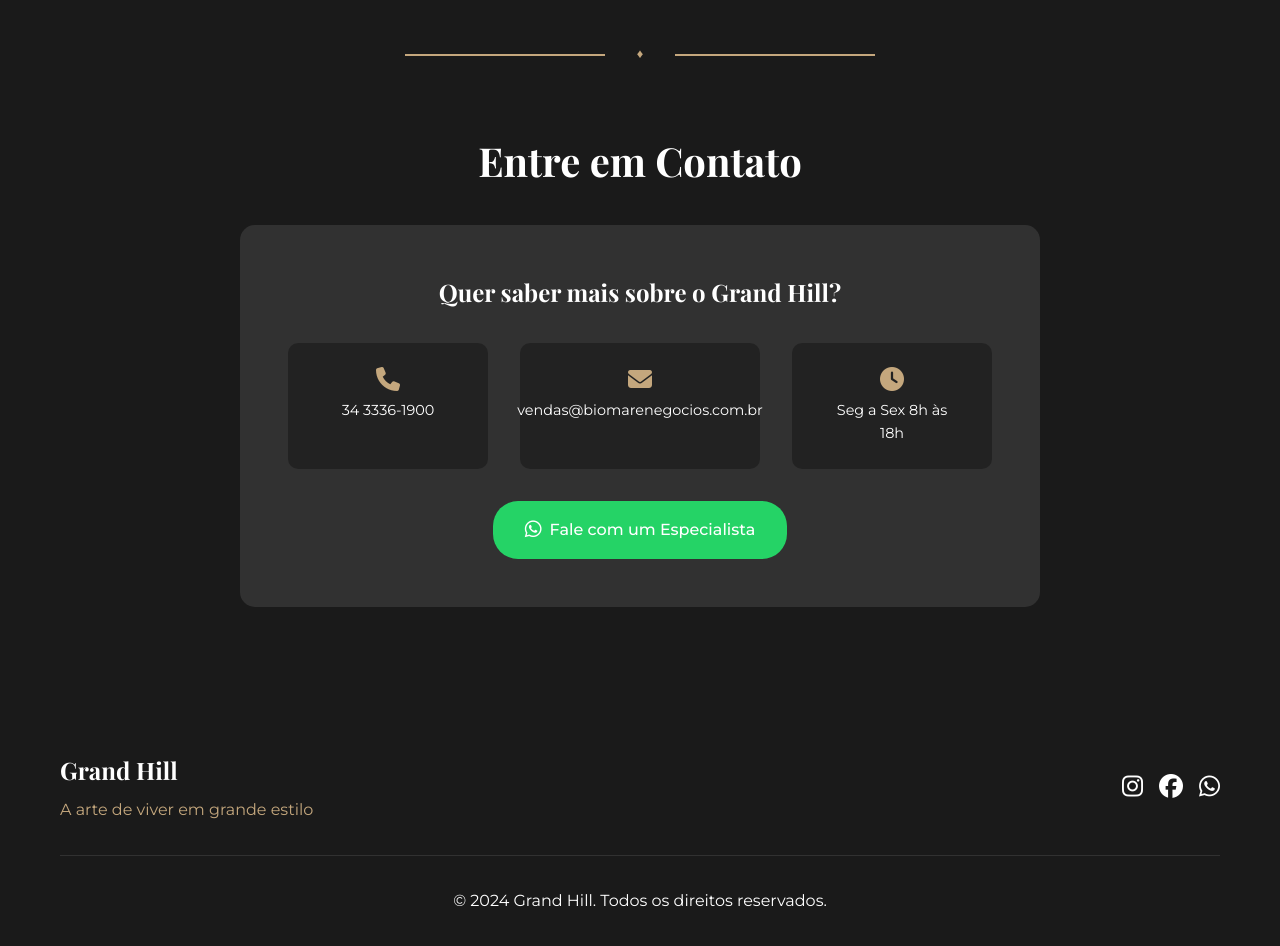
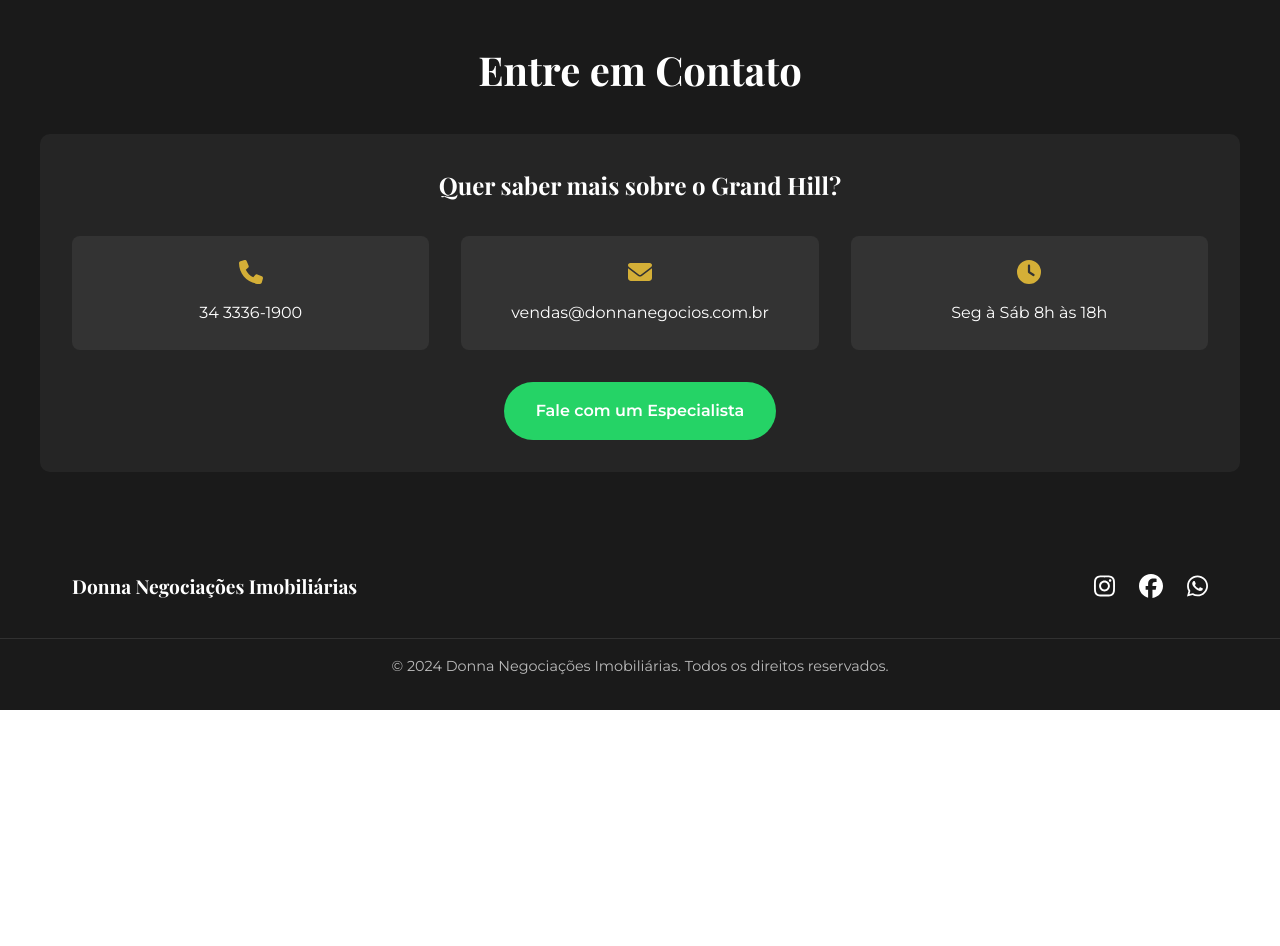
Before and after one commit to vitinpicademel/landing-grand-hill-next, a Next.js app: page / in a window 1280 px wide. Shown: the part 6804-7750 px from the top of the page. After the commit the page ends 7514 px from the top, so only its background shows below. Built offline with nearby package versions, Linux system fonts and the light colour scheme; a web font is replaced by a local one.

Commit message:
Fix: Atualizando layout do Contato e Footer

```diff
--- a/package.json
+++ b/package.json
@@ -9,6 +9,10 @@
     "lint": "next lint"
   },
   "dependencies": {
+    "@fortawesome/fontawesome-svg-core": "^6.7.2",
+    "@fortawesome/free-brands-svg-icons": "^6.7.2",
+    "@fortawesome/free-solid-svg-icons": "^6.7.2",
+    "@fortawesome/react-fontawesome": "^0.2.2",
     "framer-motion": "^12.6.3",
     "next": "14.1.0",
     "react": "^18.2.0",
--- a/src/app/globals.css
+++ b/src/app/globals.css
@@ -739,147 +739,160 @@ h1, h2, h3 {
 
 /* Contato Section */
 .contato-section {
-  padding: 6rem 0;
-  background-color: var(--primary-color);
-  position: relative;
+  padding: 4rem 0;
+  background-color: #1a1a1a;
+  color: #ffffff;
+  text-align: center;
 }
 
 .contato-section h2 {
-  text-align: center;
   font-size: 2.5rem;
-  color: var(--light-color);
   margin-bottom: 2rem;
+  color: #ffffff;
 }
 
-.contato-content {
-  max-width: 800px;
+.contato-container {
+  max-width: 1200px;
   margin: 0 auto;
-  text-align: center;
-  background: rgba(255, 255, 255, 0.1);
-  padding: 3rem;
-  border-radius: 15px;
+  padding: 2rem;
+  background-color: rgba(40, 40, 40, 0.8);
+  border-radius: 10px;
 }
 
-.contato-content h3 {
-  color: var(--light-color);
+.contato-container h3 {
   font-size: 1.5rem;
   margin-bottom: 2rem;
+  color: #ffffff;
 }
 
 .contato-cards {
-  display: flex;
-  justify-content: center;
+  display: grid;
+  grid-template-columns: repeat(3, 1fr);
   gap: 2rem;
   margin-bottom: 2rem;
 }
 
 .contato-card {
-  background: rgba(0, 0, 0, 0.3);
-  padding: 1.5rem 2rem;
-  border-radius: 10px;
-  color: var(--light-color);
+  background-color: #333333;
+  padding: 1.5rem;
+  border-radius: 8px;
   display: flex;
   flex-direction: column;
   align-items: center;
-  gap: 0.5rem;
-  min-width: 200px;
+  gap: 1rem;
+  transition: transform 0.3s ease;
 }
 
-.contato-card i {
+.contato-card:hover {
+  transform: translateY(-5px);
+}
+
+.contato-card .icon {
   font-size: 1.5rem;
-  color: var(--secondary-color);
+  color: #d4af37;
 }
 
 .contato-card p {
+  font-size: 1rem;
+  color: #ffffff;
   margin: 0;
-  font-size: 0.9rem;
+  word-break: break-word;
 }
 
 .whatsapp-button {
-  display: inline-flex;
-  align-items: center;
-  gap: 0.5rem;
+  display: inline-block;
   background-color: #25D366;
-  color: var(--light-color);
+  color: white;
+  padding: 1rem 2rem;
+  border-radius: 30px;
   text-decoration: none;
-  padding: 1rem 2rem;
-  border-radius: 25px;
-  font-weight: 500;
-  transition: all 0.3s ease;
+  font-weight: 600;
+  transition: background-color 0.3s ease;
 }
 
 .whatsapp-button:hover {
-  background-color: #20bd5a;
-  transform: translateY(-2px);
-}
-
-.whatsapp-button i {
-  font-size: 1.2rem;
-}
-
-@media (max-width: 768px) {
-  .localizacao-content {
-    flex-direction: column;
-    align-items: center;
-  }
-
-  .endereco-card {
-    width: 100%;
-  }
-
-  .contato-cards {
-    flex-direction: column;
-    align-items: center;
-  }
-
-  .contato-card {
-    width: 100%;
-    max-width: 300px;
-  }
-
-  .contato-content {
-    padding: 2rem 1rem;
-  }
+  background-color: #128C7E;
 }
 
 /* Footer */
 .footer {
-  background-color: var(--primary-color);
-  color: var(--light-color);
-  padding: 3rem 0;
+  background-color: #1a1a1a;
+  color: #ffffff;
+  padding: 2rem 0;
 }
 
 .footer-content {
+  max-width: 1200px;
+  margin: 0 auto;
+  padding: 0 2rem;
   display: flex;
   justify-content: space-between;
   align-items: center;
-  margin-bottom: 2rem;
 }
 
-.footer-info h3 {
-  font-size: 1.5rem;
-  margin-bottom: 0.5rem;
+.footer-brand h3 {
+  font-size: 1.2rem;
+  margin: 0;
+  color: #ffffff;
 }
 
-.footer-info p {
-  color: var(--secondary-color);
+.social-links {
+  display: flex;
+  gap: 1.5rem;
 }
 
-.footer-social a {
-  color: var(--light-color);
+.social-links a {
+  color: #ffffff;
   font-size: 1.5rem;
-  margin-left: 1rem;
   transition: color 0.3s ease;
 }
 
-.footer-social a:hover {
-  color: var(--secondary-color);
+.social-links a:hover {
+  color: #d4af37;
 }
 
 .footer-bottom {
   text-align: center;
-  padding-top: 2rem;
+  margin-top: 2rem;
+  padding-top: 1rem;
   border-top: 1px solid rgba(255, 255, 255, 0.1);
+}
+
+.footer-bottom p {
+  margin: 0;
+  font-size: 0.9rem;
+  color: rgba(255, 255, 255, 0.7);
+}
+
+.separator {
+  display: flex;
+  align-items: center;
+  justify-content: center;
+  margin-bottom: 2rem;
+}
+
+.line {
+  height: 1px;
+  width: 100px;
+  background-color: #d4af37;
+  margin: 0 1rem;
+}
+
+.diamond {
+  color: #d4af37;
+  font-size: 1rem;
+}
+
+@media (max-width: 768px) {
+  .contato-cards {
+    grid-template-columns: 1fr;
+  }
+
+  .footer-content {
+    flex-direction: column;
+    text-align: center;
+    gap: 1.5rem;
+  }
 }
 
 /* Animations */
--- a/src/components/Contato.tsx
+++ b/src/components/Contato.tsx
@@ -1,42 +1,46 @@
 'use client';
 
-import Link from 'next/link';
+import React from 'react';
+import { FontAwesomeIcon } from '@fortawesome/react-fontawesome';
+import { faPhone, faEnvelope, faClock } from '@fortawesome/free-solid-svg-icons';
 
-export default function Contato() {
+const Contato = () => {
   return (
-    <section id="contato" className="contato-section">
-      <div className="container">
-        <div className="separator-large fade-in">
-          <span className="separator-line-large"></span>
-          <span className="separator-diamond">♦</span>
-          <span className="separator-line-large"></span>
+    <section className="contato-section">
+      <div className="separator">
+        <span className="line"></span>
+        <span className="diamond">♦</span>
+        <span className="line"></span>
       </div>
+
       <h2>Entre em Contato</h2>
-        <div className="contato-content">
+
+      <div className="contato-container">
         <h3>Quer saber mais sobre o Grand Hill?</h3>
+
         <div className="contato-cards">
           <div className="contato-card">
-              <i className="fas fa-phone"></i>
+            <FontAwesomeIcon icon={faPhone} className="icon" />
             <p>34 3336-1900</p>
           </div>
+
           <div className="contato-card">
-              <i className="fas fa-envelope"></i>
-              <p>vendas@biomarenegocios.com.br</p>
+            <FontAwesomeIcon icon={faEnvelope} className="icon" />
+            <p>vendas@donnanegocios.com.br</p>
           </div>
+
           <div className="contato-card">
-              <i className="fas fa-clock"></i>
-              <p>Seg a Sex 8h às 18h</p>
+            <FontAwesomeIcon icon={faClock} className="icon" />
+            <p>Seg à Sáb 8h às 18h</p>
           </div>
         </div>
-          <Link
-            href="https://wa.me/553433339576"
-            className="whatsapp-button"
-            target="_blank"
-          >
-            <i className="fab fa-whatsapp"></i> Fale com um Especialista
-          </Link>
-        </div>
+
+        <a href="https://wa.me/553433361900" target="_blank" rel="noopener noreferrer" className="whatsapp-button">
+          Fale com um Especialista
+        </a>
       </div>
     </section>
   );
-}
+};
+
+export default Contato;
--- a/src/components/Footer.tsx
+++ b/src/components/Footer.tsx
@@ -1,32 +1,35 @@
 'use client';
 
-import Link from 'next/link';
+import React from 'react';
+import { FontAwesomeIcon } from '@fortawesome/react-fontawesome';
+import { faInstagram, faFacebook, faWhatsapp } from '@fortawesome/free-brands-svg-icons';
 
-export default function Footer() {
+const Footer = () => {
   return (
     <footer className="footer">
-      <div className="container">
-        <div className="footer-content">
-          <div className="footer-info">
-            <h3>Grand Hill</h3>
-            <p>A arte de viver em grande estilo</p>
-          </div>
-          <div className="footer-social">
-            <Link href="https://www.instagram.com/grandhill" target="_blank">
-              <i className="fab fa-instagram"></i>
-            </Link>
-            <Link href="https://www.facebook.com/grandhill" target="_blank">
-              <i className="fab fa-facebook"></i>
-            </Link>
-            <Link href="https://wa.me/553433339576" target="_blank">
-              <i className="fab fa-whatsapp"></i>
-            </Link>
-          </div>
+      <div className="footer-content">
+        <div className="footer-brand">
+          <h3>Donna Negociações Imobiliárias</h3>
         </div>
-        <div className="footer-bottom">
-          <p>&copy; 2024 Grand Hill. Todos os direitos reservados.</p>
+
+        <div className="social-links">
+          <a href="https://instagram.com" target="_blank" rel="noopener noreferrer">
+            <FontAwesomeIcon icon={faInstagram} />
+          </a>
+          <a href="https://facebook.com" target="_blank" rel="noopener noreferrer">
+            <FontAwesomeIcon icon={faFacebook} />
+          </a>
+          <a href="https://wa.me/553433361900" target="_blank" rel="noopener noreferrer">
+            <FontAwesomeIcon icon={faWhatsapp} />
+          </a>
         </div>
+      </div>
+
+      <div className="footer-bottom">
+        <p>© 2024 Donna Negociações Imobiliárias. Todos os direitos reservados.</p>
       </div>
     </footer>
   );
-}
+};
+
+export default Footer;
```
Also changed, not shown: 1 other file (tests, documents, lock files or other folders). Lines whose indentation alone changed are shown as unchanged.
